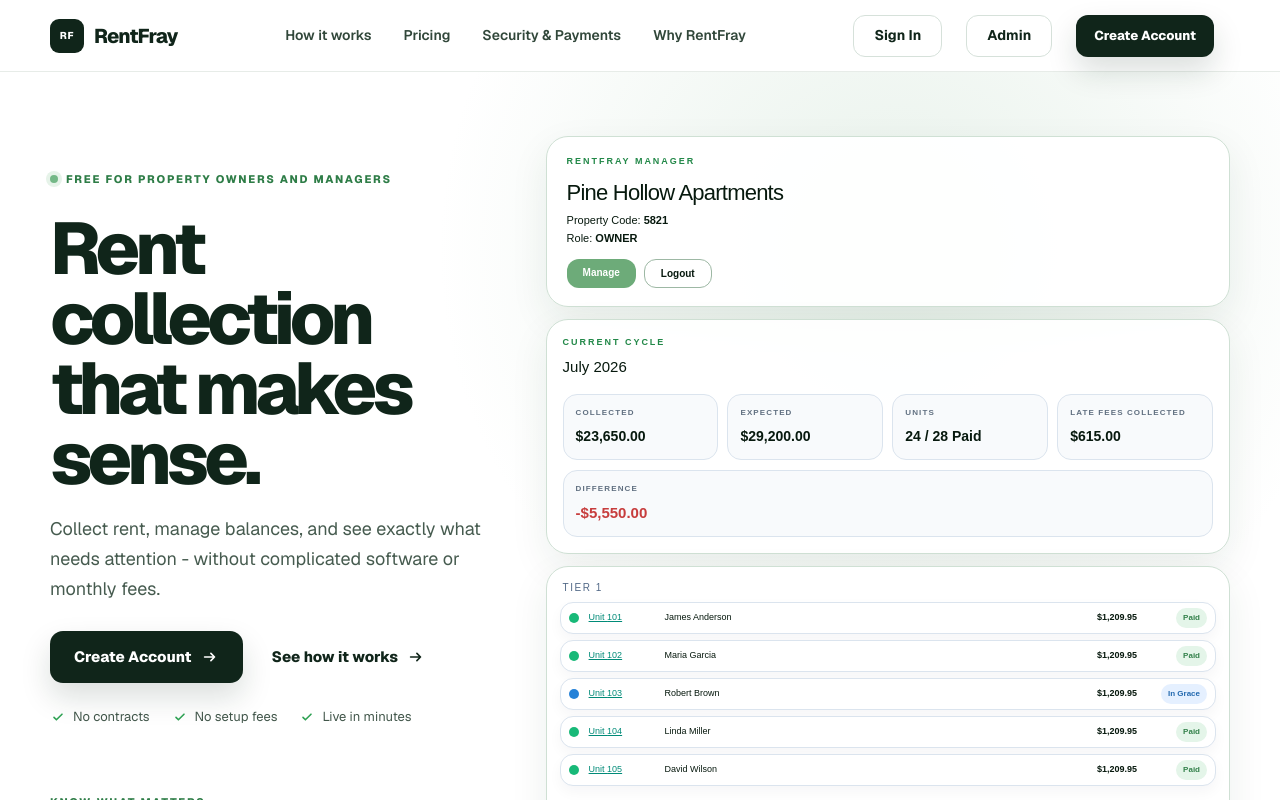
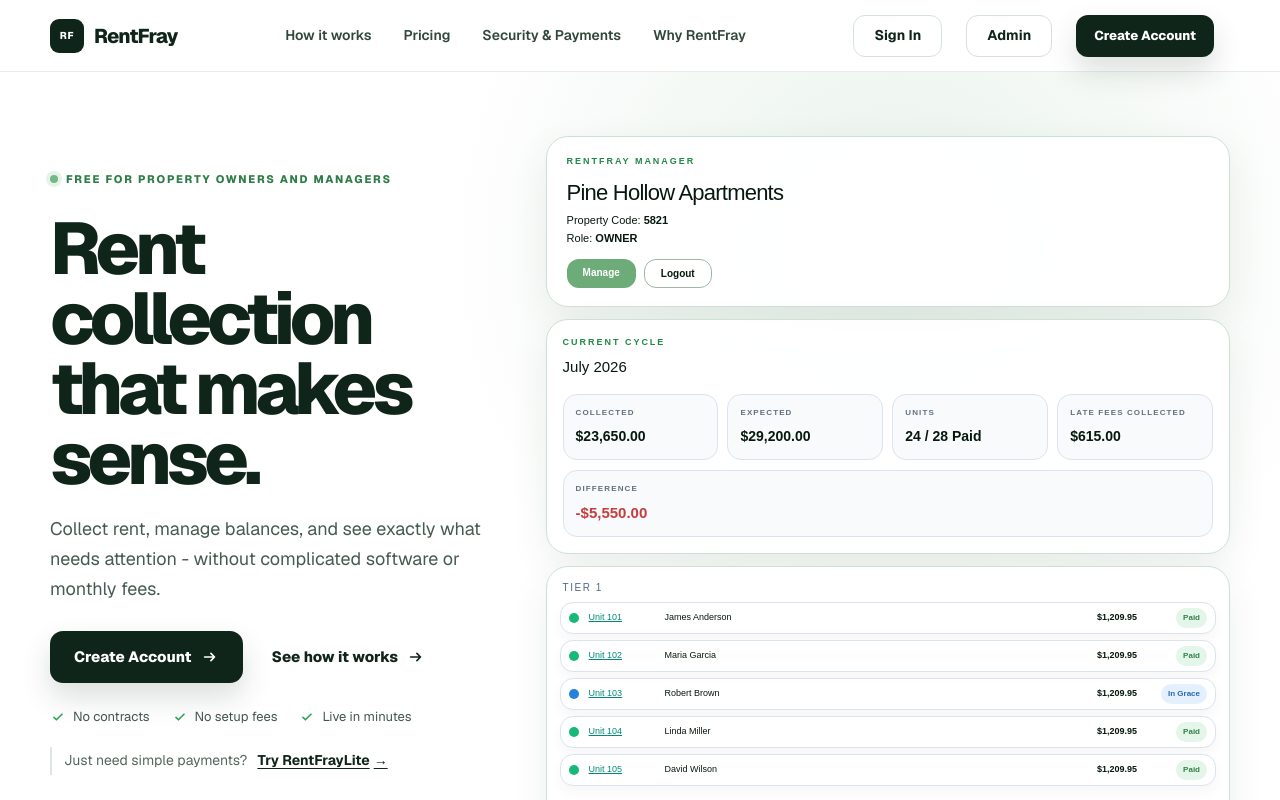
Before and after one commit to acain89/RentFray, a Next.js app: page / in a window 1280 px wide. Shown: the top 800 px of the page. Built offline with nearby package versions, Linux system fonts and the light colour scheme.

Commit message:
feat: add RentFrayLite landing page callout

```diff
--- a/app/marketing.css
+++ b/app/marketing.css
@@ -9,6 +9,11 @@
   color: var(--ink);
   font-family: var(--font-geist-sans), Arial, Helvetica, sans-serif;
 }
+
+.rfm-lite-callout { display:flex; flex-wrap:wrap; align-items:center; gap:4px 10px; margin-top:20px; padding-left:12px; border-left:2px solid var(--line); color:var(--muted); font-size:14px; line-height:1.6; }
+.rfm-lite-callout a { display:inline-flex; align-items:center; gap:4px; min-height:28px; color:var(--ink); font-weight:650; text-decoration:underline; text-underline-offset:3px; }
+.rfm-lite-callout a:hover { color:#23713d; }
+.rfm-lite-callout a:focus-visible { outline:2px solid var(--ink); outline-offset:4px; border-radius:2px; }
 
 .rfm-home *, .rfm-home *::before, .rfm-home *::after { box-sizing: border-box; }
 .rfm-home button, .rfm-home a { -webkit-tap-highlight-color: transparent; }
--- a/components/marketing/HomePage.tsx
+++ b/components/marketing/HomePage.tsx
@@ -56,9 +56,14 @@ export default function HomePage() {
               <span><CheckIcon /> Live in minutes</span>
             </div>
 
+            <div className="rfm-lite-callout">
+              <span>Just need simple payments?</span>
+              <a href="https://rentfraylite.com">Try RentFrayLite <span aria-hidden="true">{"\u2192"}</span></a>
+            </div>
+
             <div className="rfm-hero-submessage">
               <span>Know what matters</span>
-              <h2>Know who paid.<br />Know who hasn't.<br />At a glance.</h2>
+              <h2>Know who paid.<br />Know who hasn&apos;t.<br />At a glance.</h2>
               <p>One dashboard. Everything that needs your attention.</p>
             </div>
           </div>
@@ -73,7 +78,7 @@ export default function HomePage() {
         <div className="rfm-container rfm-tenant-grid">
           <div className="rfm-section-heading rfm-section-heading-left">
             <span>Simple for tenants</span>
-            <h2>Paying rent shouldn't be complicated.</h2>
+            <h2>Paying rent shouldn&apos;t be complicated.</h2>
             <p>Tenants activate their own account, see a clear balance, and pay from their phone. No office visit. No confusing portal.</p>
             <button type="button" className="rfm-text-link" onClick={() => router.push("/how-it-works")}>
               See the full process <ArrowIcon />
```
